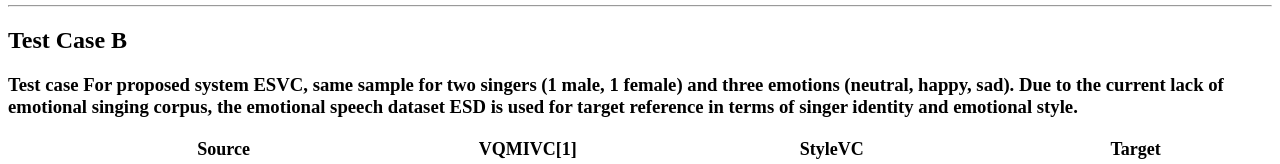
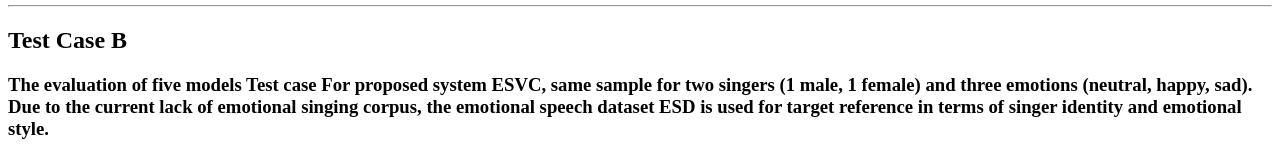
Before and after one commit to 99sunny/99sunny.github.io, a plain HTML site: page index.html in a window 1280 px wide. Shown: the part 3312-3476 px from the top of the page. Drawn offline with Linux system fonts and the light colour scheme.

Commit message:
Update index.html

```diff
--- a/index.html
+++ b/index.html
@@ -937,7 +937,7 @@
                     </h2>
 
 					<h3 class="post-meta" id="u2s">
-                        Test case For proposed system ESVC, same sample for two singers (1 male, 1 female) and three emotions (neutral, happy, sad). Due to the current lack of emotional singing corpus, the emotional speech dataset ESD is used for target reference in terms of singer identity and emotional style.
+                        The evaluation of five models Test case For proposed system ESVC, same sample for two singers (1 male, 1 female) and three emotions (neutral, happy, sad). Due to the current lack of emotional singing corpus, the emotional speech dataset ESD is used for target reference in terms of singer identity and emotional style.
                     </h3>
 
 
```
